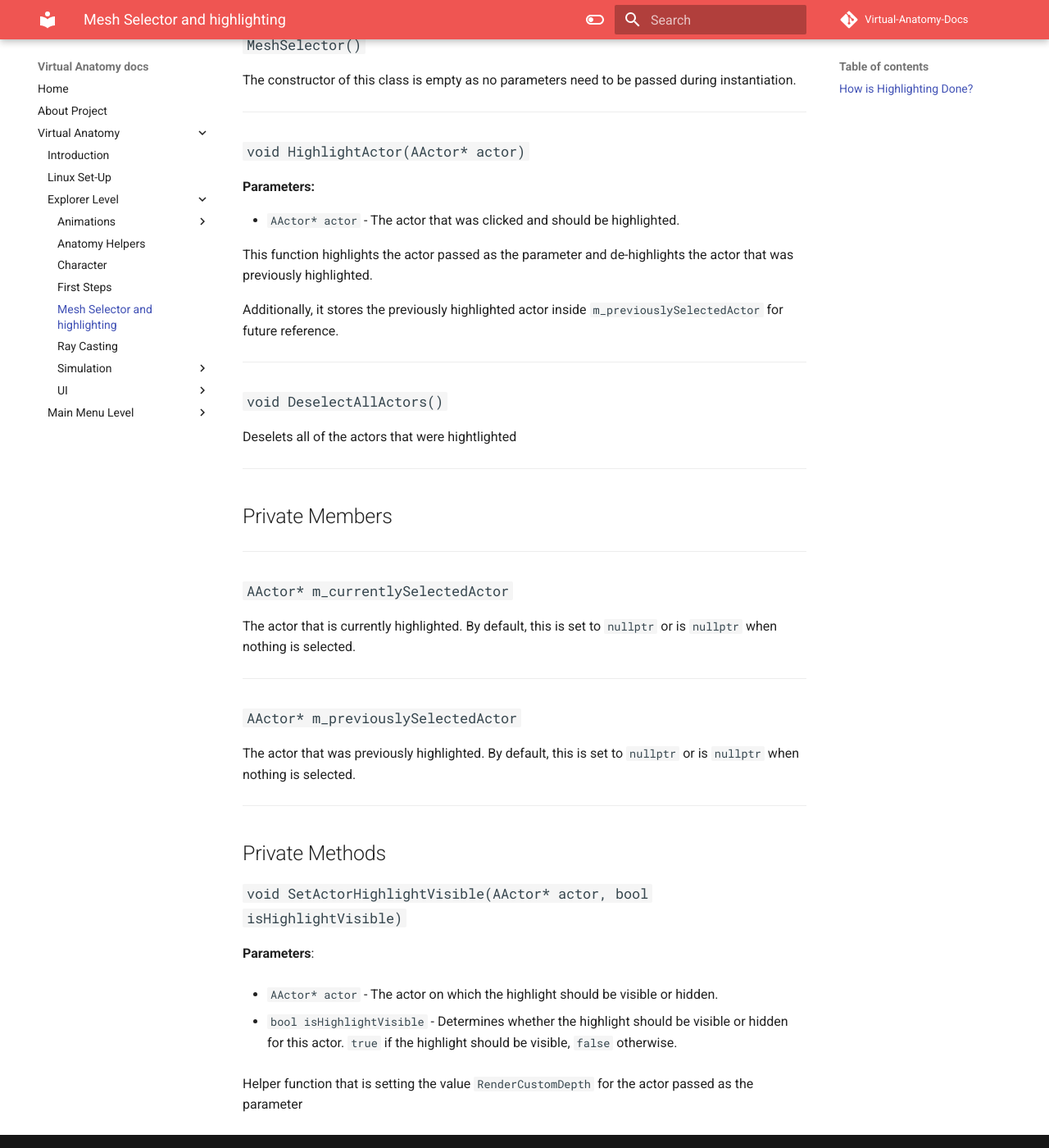
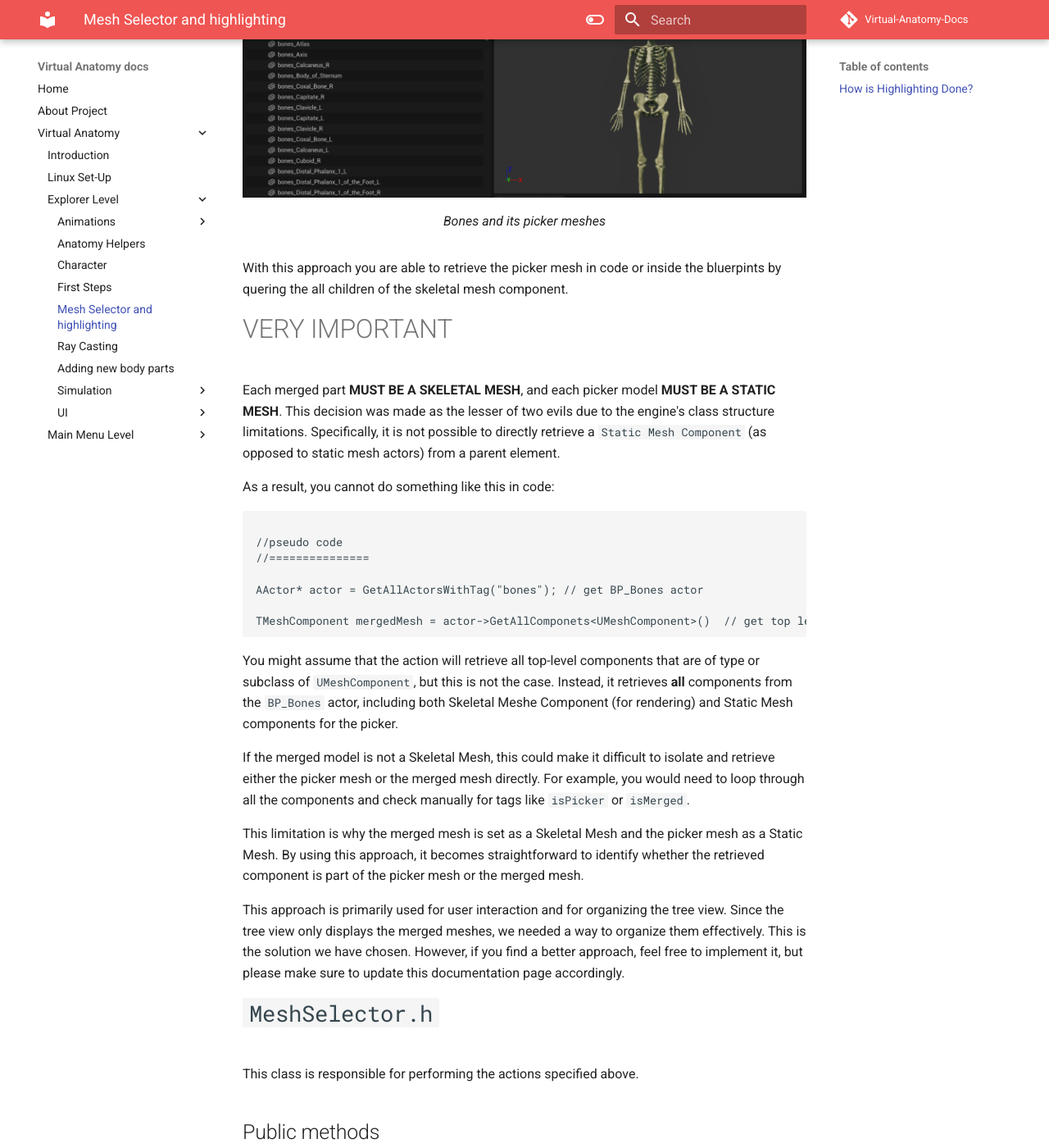
Before and after one commit to jrcz-data-science-lab/VirtualAnatomy-Documentation, an MkDocs documentation site: the page built from docs/VirtualAnatomy/ExplorerLevel/MeshSelector.md, in a window 1280 px wide and 1400 px high, scrolled down 1214 px. Shown: the whole window at 82% size. Built offline with MkDocs 1.6.1 and Material for MkDocs 9.7.7, drawn with Linux system fonts in a browser that asks for light colours; comment, search, counter and statistics services are not loaded; some of the changed text lies outside the part shown.

Commit message:
added stuff about mesh selector and how to add new models

````diff
--- a/docs/VirtualAnatomy/ExplorerLevel/MeshSelector.md
+++ b/docs/VirtualAnatomy/ExplorerLevel/MeshSelector.md
@@ -19,6 +19,39 @@ We then hid these meshes, so they're loaded into Unreal Engine's Bounding Volume
 By default, the actors in Picker-Mesh are hidden and only become visible if the user selects them (clicks on them).
 
 While this approach may cause more work for developers, it significantly improves the user experience.
+
+To better organize the scene and the entire development environment, each major component is encapsulated within a blueprint class. For instance, bones are represented in the `BP_Bones` blueprint. This blueprint inherits from the `Actor` class, making it easy to retrieve later. Within this actor, you will find a Skeletal Mesh, which represents the combined structure of the human body. The Skeletal Mesh serves as the parent for all the `StaticMeshes`, which represent individual parts of the body for pickig (e.g., bones, joints, etc.). Refer to the figure below for a visual understanding of this structure.
+
+
+<figure markdown="span">
+  ![bones and picker mesh](https://jrcz-data-science-lab.github.io/VirtualAnatomy-Documentation/images/picker-mesh-and-merged-mesh.png) <figcaption>Bones and its picker meshes</figcaption>
+</figure>
+
+With this approach you are able to retrieve the picker mesh in code or inside the bluerpints by quering the all children of the skeletal mesh component.
+
+# VERY IMPORTANT
+
+Each merged part **MUST BE A SKELETAL MESH**, and each picker model **MUST BE A STATIC MESH**. This decision was made as the lesser of two evils due to the engine's class structure limitations. Specifically, it is not possible to directly retrieve a `Static Mesh Component` (as opposed to static mesh actors) from a parent element.
+
+As a result, you cannot do something like this in code:
+
+```c++
+
+//pseudo code
+//===============
+
+AActor* actor = GetAllActorsWithTag("bones"); // get BP_Bones actor
+
+TMeshComponent mergedMesh = actor->GetAllComponets<UMeshComponent>()  // get top level components of type MeshComponent
+```
+
+You might assume that the action will retrieve all top-level components that are of type or subclass of `UMeshComponent`, but this is not the case. Instead, it retrieves **all** components from the `BP_Bones` actor, including both Skeletal Meshe Component (for rendering) and Static Mesh components for the picker.
+
+If the merged model is not a Skeletal Mesh, this could make it difficult to isolate and retrieve either the picker mesh or the merged mesh directly. For example, you would need to loop through all the components and check manually for tags like `isPicker` or `isMerged`.
+
+This limitation is why the merged mesh is set as a Skeletal Mesh and the picker mesh as a Static Mesh. By using this approach, it becomes straightforward to identify whether the retrieved component is part of the picker mesh or the merged mesh.
+
+This approach is primarily used for user interaction and for organizing the tree view. Since the tree view only displays the merged meshes, we needed a way to organize them effectively. This is the solution we have chosen. However, if you find a better approach, feel free to implement it, but please make sure to update this documentation page accordingly.
 
 # `MeshSelector.h`
 
--- a/mkdocs.yml
+++ b/mkdocs.yml
@@ -24,6 +24,7 @@ nav:
           - First Steps: VirtualAnatomy/ExplorerLevel/FirstSteps.md
           - Mesh Selector and highlighting: VirtualAnatomy/ExplorerLevel/MeshSelector.md
           - Ray Casting: VirtualAnatomy/ExplorerLevel/RayCasting.md
+          - Adding new body parts: VirtualAnatomy/ExplorerLevel/AddingNewBodyParts.md
           - Simulation:
             - General overview: VirtualAnatomy/ExplorerLevel/Simulation/GeneralOverview.md
             - Blood flow simulation: VirtualAnatomy/ExplorerLevel/Simulation/BloodFlowSimulaiton.md
````
Also changed, not shown: docs/VirtualAnatomy/ExplorerLevel/AddingNewBodyParts.md (added, +56 -0 lines), docs/VirtualAnatomy/ExplorerLevel/image.png (added), docs/images/adding-new-meshes-part-1.png (added), docs/images/adding-new-meshes-part-2.png (added), docs/images/adding-new-meshes-part-3.png (added), docs/images/picker-mesh-and-merged-mesh.png (added).
